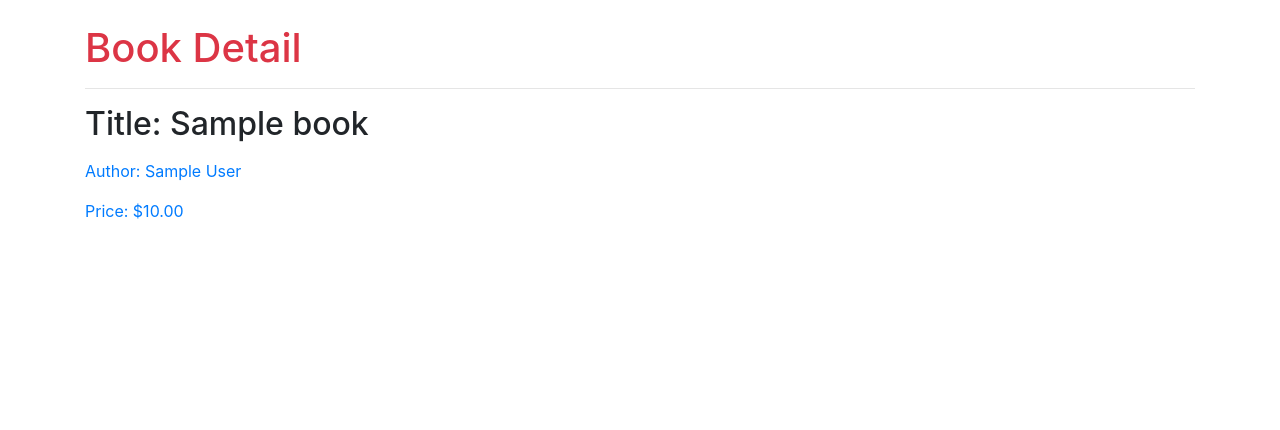
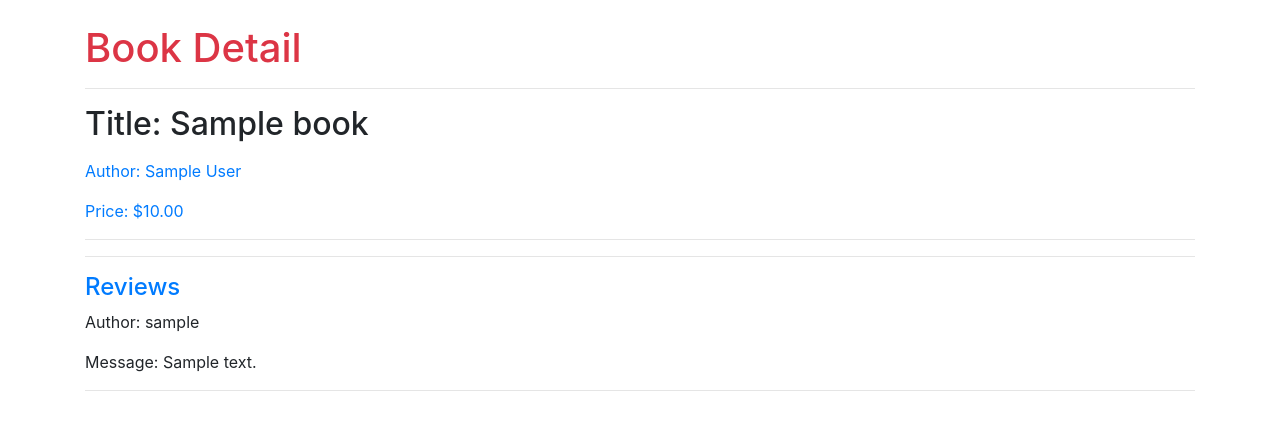
Before and after one commit to darkbotbbl/BookStore, a Django app: page /books/00000000-0000-0000-0000-000000000001 in a window 1280 px wide. Shown: the part 80-510 px from the top of the page. Run offline with Django 3.2, Linux system fonts and the light colour scheme; tables that the repository leaves empty hold one stand-in row (values such as "Sample post"); some libraries are stand-ins or nearby versions.

Commit message:
Added the review to the admin page and to the book detail template

```diff
--- a/books/admin.py
+++ b/books/admin.py
@@ -1,8 +1,12 @@
 from django.contrib import admin
-from .models import Book
+from .models import Book, Review
 
 
+class ReviewInline(admin.TabularInline):
+    model = Review
+
 class BookAdmin(admin.ModelAdmin):
+    inlines = [ReviewInline]
     list_display = ["title", "author", "price", ]
     ordering = ["title", "author", "price", ]
     search_fields = ["author", "title", ]
--- a/templates/books/book_detail.html
+++ b/templates/books/book_detail.html
@@ -11,5 +11,16 @@
     <h2 class='mb-3'>Title: {{ book.title }}</h2>
     <p class="text-primary">Author: {{ book.author }}</p>
     <p class="text-primary">Price: ${{ book.price }}</p>
+    <hr />
+    <hr />
+
+    <h4 class="text-primary">Reviews</h4>
+    {% for review in book.reviews.all %}
+        <div class="">
+            <p>Author: {{ review.author }}</p>
+            <p>Message: {{ review.message }}</p>
+        </div>
+        <hr />
+    {% endfor %}
 
 {% endblock content %}
```
